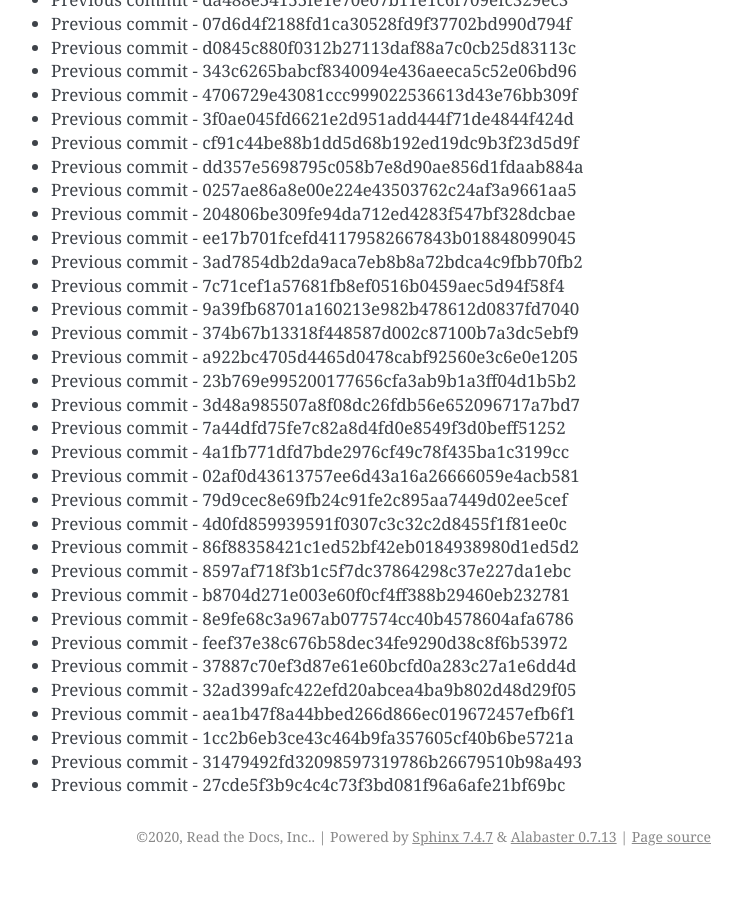
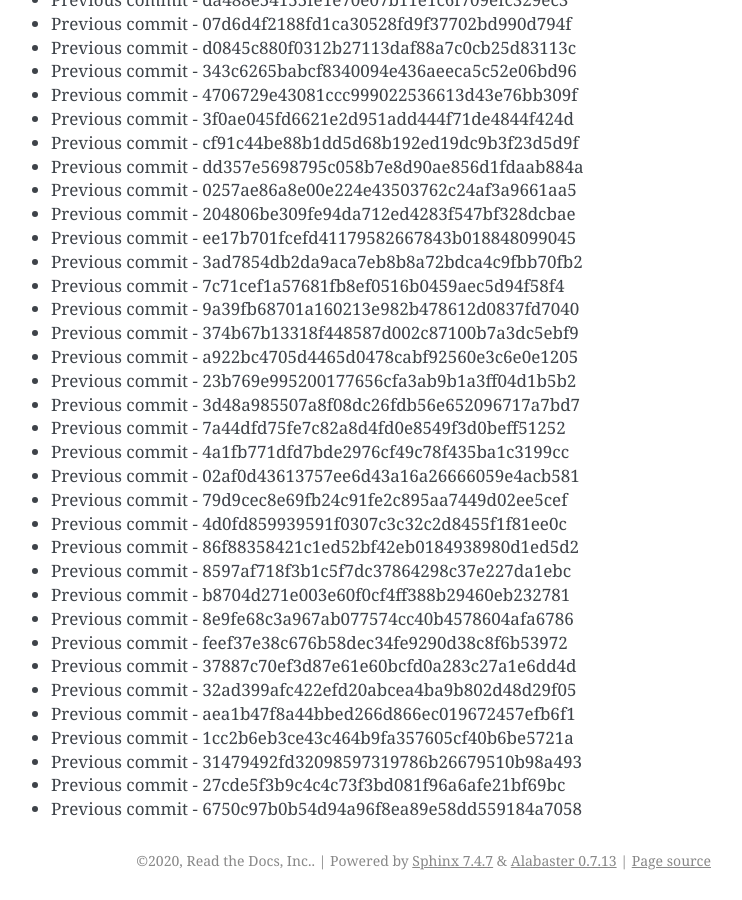
Before and after one commit to readthedocs/rtd-git-stresstest, a Sphinx documentation site: the page built from docs/updates.rst, in a window 1280 px wide and 900 px high, scrolled down 59410 px. Shown: the whole window, without its empty margins (399-1141 px from the left). Built offline with Sphinx 7.4.7, drawn with Linux system fonts in a browser that asks for light colours; before the commit the page ends 60286 px from its top, so only the background shows below that.

Commit message:
Generating commit from previous: 6750c97b0b54d94a96f8ea89e58dd559184a7058

```diff
--- a/docs/updates.rst
+++ b/docs/updates.rst
@@ -2528,3 +2528,4 @@ It can be tested for any performance characteristics.
 * Previous commit - 1cc2b6eb3ce43c464b9fa357605cf40b6be5721a
 * Previous commit - 31479492fd32098597319786b26679510b98a493
 * Previous commit - 27cde5f3b9c4c4c73f3bd081f96a6afe21bf69bc
+* Previous commit - 6750c97b0b54d94a96f8ea89e58dd559184a7058
```
